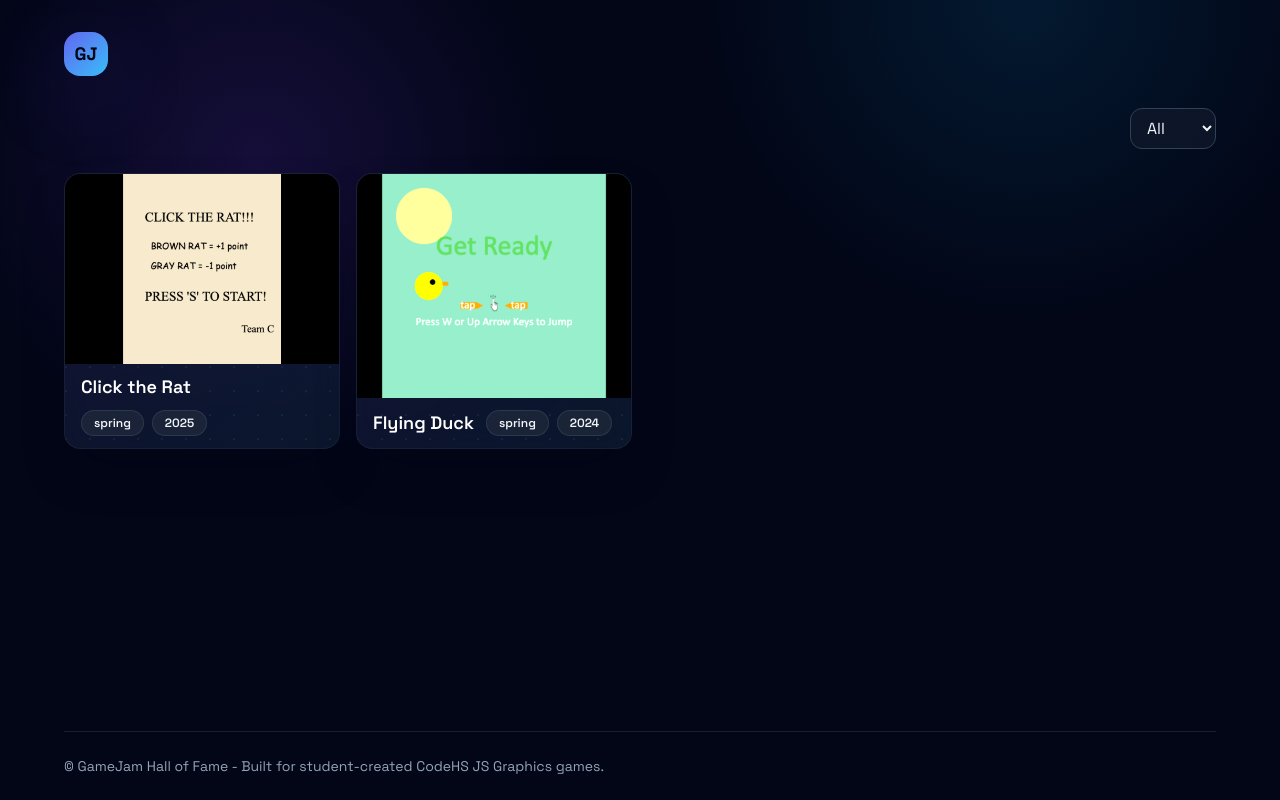
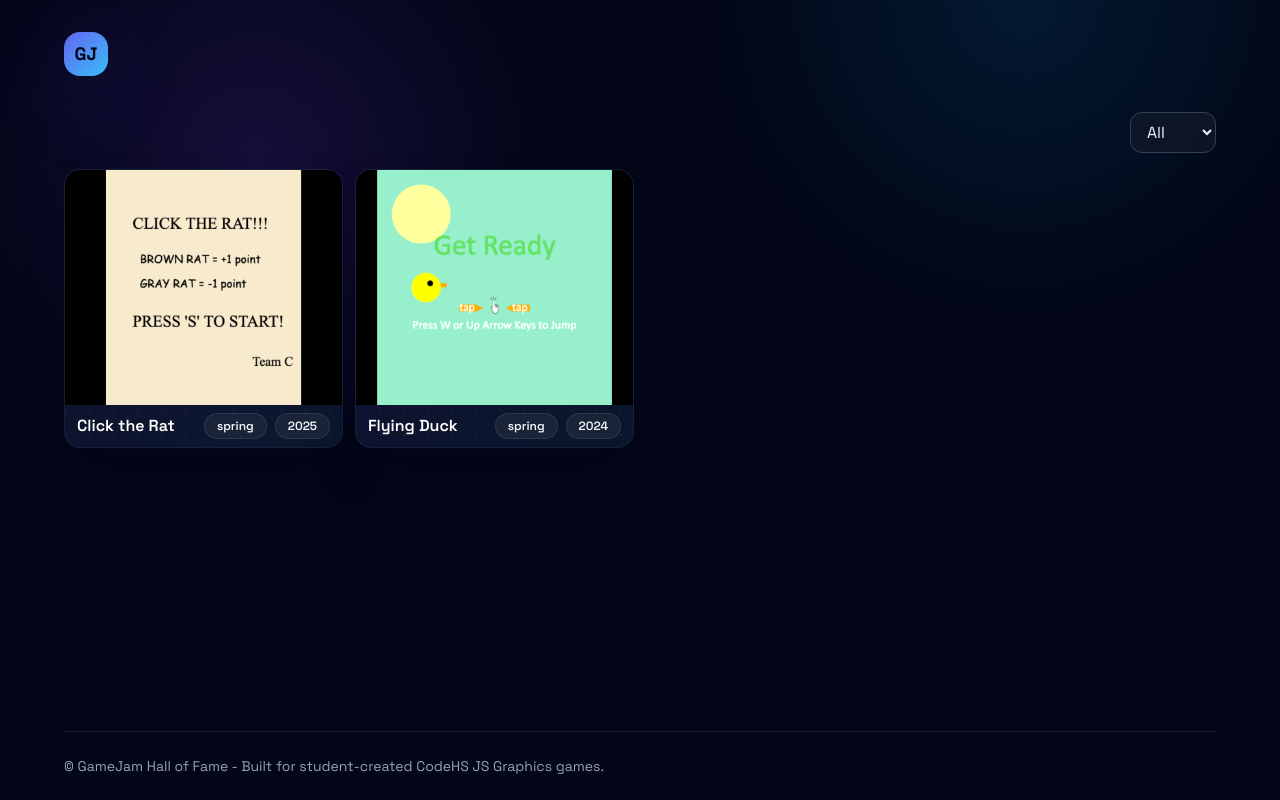
Before and after one commit to codepetca/hof, a Next.js app: page / in a window 1280 px wide. Built offline with nearby package versions, Linux system fonts and the light colour scheme.

Commit message:
Compact grid and header: smaller cards, tags right, dropdown up top

```diff
--- a/app/page.tsx
+++ b/app/page.tsx
@@ -14,8 +14,8 @@ export default function HomePage() {
   );
 
   return (
-    <div className="space-y-6">
-      <div className="flex items-center justify-end">
+    <div className="space-y-4 relative">
+      <div className="flex items-center justify-end pt-1">
         <select
           id="year-select"
           className="rounded-xl bg-slate-900/80 border border-slate-700 text-slate-100 px-3 py-2"
--- a/components/game-grid.tsx
+++ b/components/game-grid.tsx
@@ -10,8 +10,8 @@ export default function GameGrid({ games }: Props) {
   const sorted = [...games].sort((a, b) => (b.year === a.year ? a.title.localeCompare(b.title) : b.year - a.year));
 
   return (
-    <section id="games" className="space-y-6">
-      <div className="grid grid-cols-2 md:grid-cols-3 xl:grid-cols-4 gap-4">
+    <section id="games" className="space-y-4">
+      <div className="grid grid-cols-2 md:grid-cols-3 lg:grid-cols-4 gap-3">
         {sorted.map((game) => (
           <Link
             key={game.slug}
@@ -30,9 +30,9 @@ export default function GameGrid({ games }: Props) {
                 />
               </div>
 
-              <div className="px-4 py-3 flex items-center gap-3 flex-wrap">
-                <p className="text-lg font-semibold text-white leading-tight">{game.title}</p>
-                <div className="flex flex-wrap gap-2">
+              <div className="px-3 py-2 flex items-center gap-2 flex-wrap">
+                <p className="text-base font-semibold text-white leading-tight">{game.title}</p>
+                <div className="flex flex-wrap gap-2 ml-auto justify-end">
                   {[...(game.tags ?? []), String(game.year)].map((tag) => (
                     <span key={tag} className="tag-pill">
                       {tag}
```
